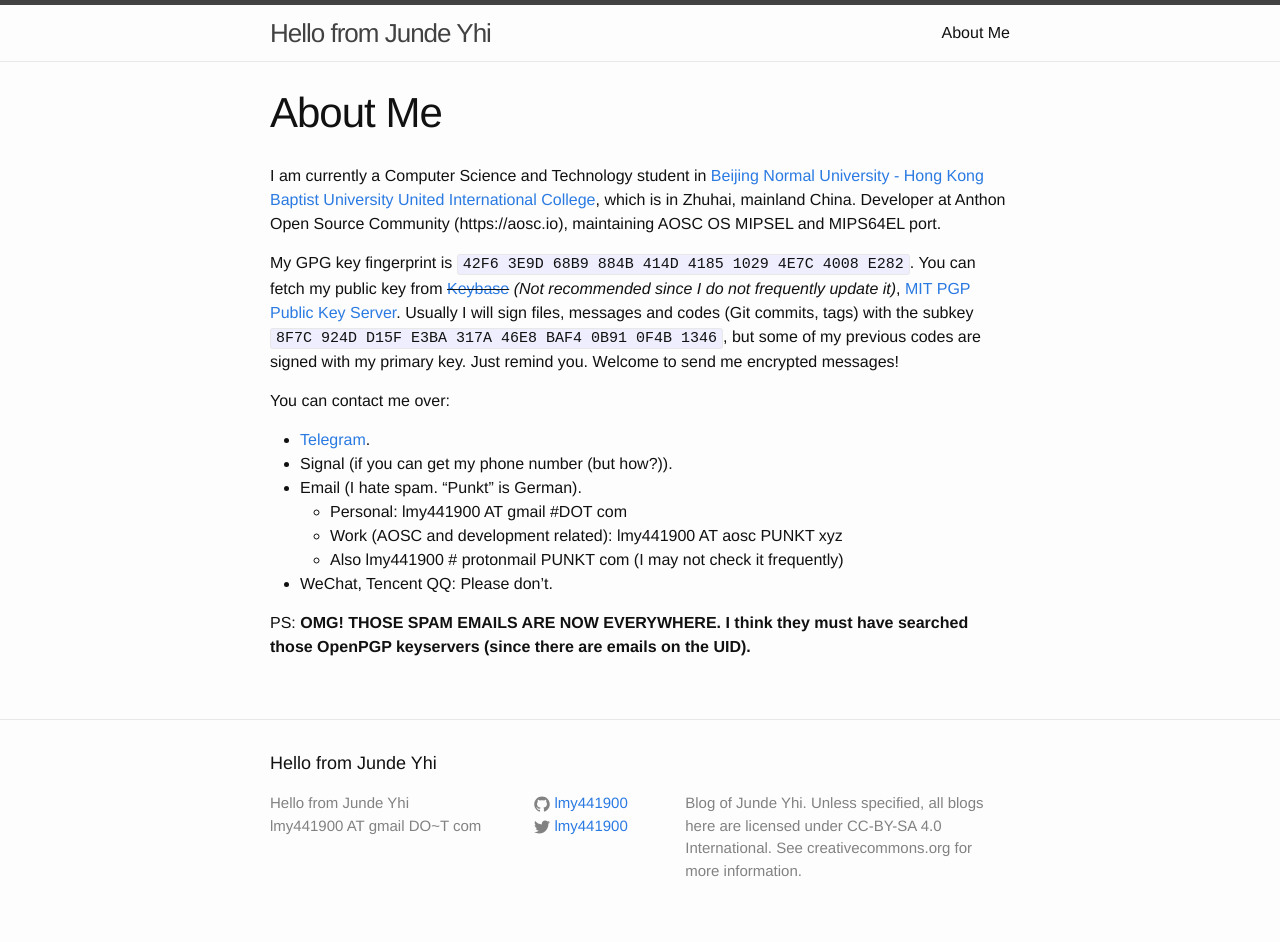
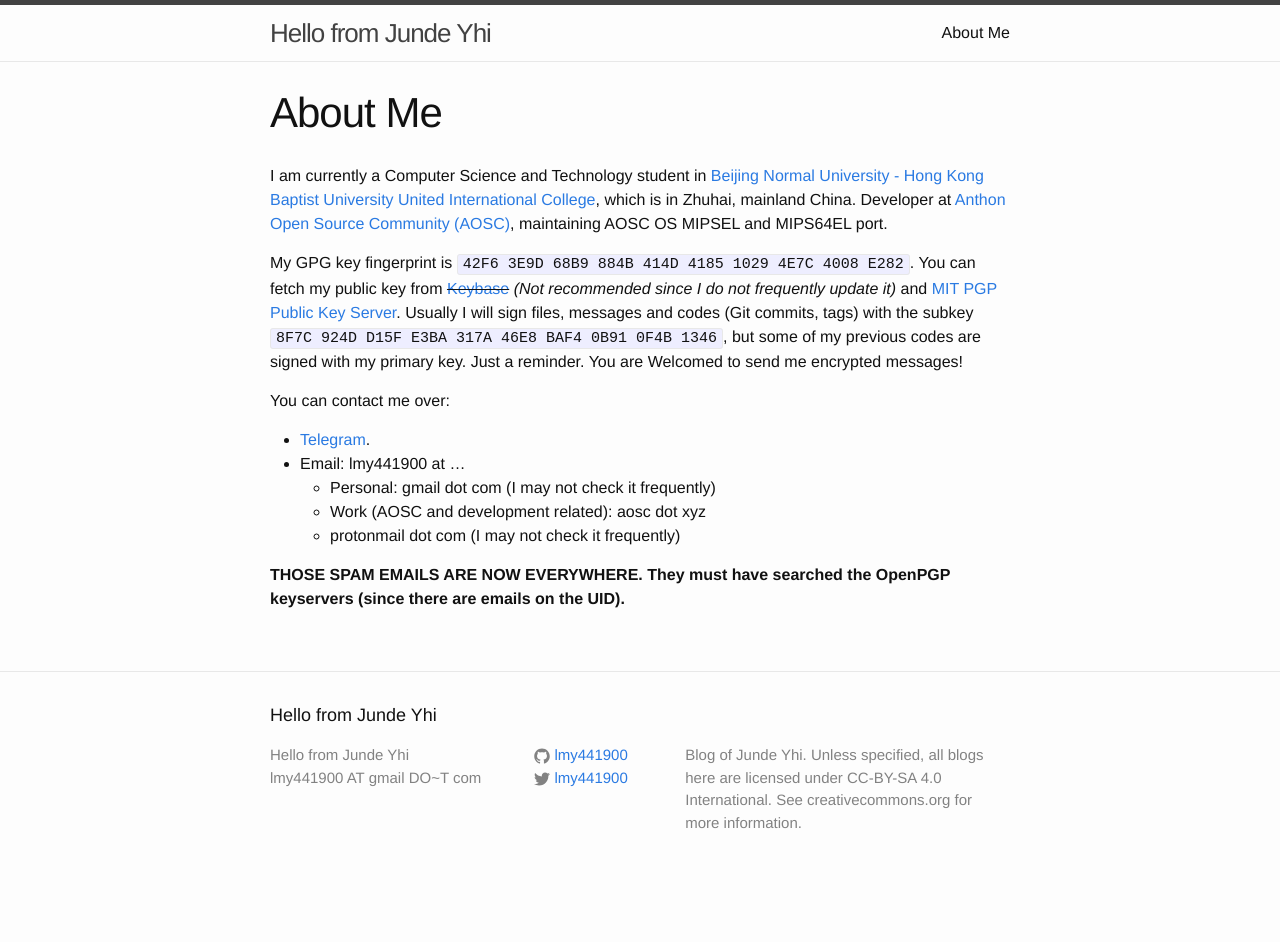
Before and after one commit to lmy441900/lmy441900.github.io, a Jekyll site: the page built from about.md, in a window 1280 px wide. Built offline with Jekyll 4.4.1, drawn with Linux system fonts in a browser that asks for light colours; after the commit the page ends 900 px from its top, so only the background shows below that.

Commit message:
about: fix urls, remove uselessness

```diff
--- a/about.md
+++ b/about.md
@@ -4,23 +4,22 @@
 permalink: /about/
 ---
 
-I am currently a Computer Science and Technology student in [Beijing Normal University - Hong Kong Baptist University United International College][uic], which is in Zhuhai, mainland China. Developer at Anthon Open Source Community (https://aosc.io), maintaining AOSC OS MIPSEL and MIPS64EL port.
+I am currently a Computer Science and Technology student in [Beijing Normal University - Hong Kong Baptist University United International College][uic], which is in Zhuhai, mainland China. Developer at [Anthon Open Source Community (AOSC)][aosc], maintaining AOSC OS MIPSEL and MIPS64EL port.
 
-My GPG key fingerprint is `42F6 3E9D 68B9 884B 414D  4185 1029 4E7C 4008 E282`. You can fetch my public key from ~~[Keybase][keybase]~~ _(Not recommended since I do not frequently update it)_, [MIT PGP Public Key Server][mit-pgp]. Usually I will sign files, messages and codes (Git commits, tags) with the subkey `8F7C 924D D15F E3BA 317A  46E8 BAF4 0B91 0F4B 1346`, but some of my previous codes are signed with my primary key. Just remind you. Welcome to send me encrypted messages!
+My GPG key fingerprint is `42F6 3E9D 68B9 884B 414D  4185 1029 4E7C 4008 E282`. You can fetch my public key from ~~[Keybase][keybase]~~ _(Not recommended since I do not frequently update it)_ and [MIT PGP Public Key Server][mit-pgp]. Usually I will sign files, messages and codes (Git commits, tags) with the subkey `8F7C 924D D15F E3BA 317A  46E8 BAF4 0B91 0F4B 1346`, but some of my previous codes are signed with my primary key. Just a reminder. You are Welcomed to send me encrypted messages!
 
 You can contact me over:
 
 - [Telegram][tg].
-- Signal (if you can get my phone number (but how?)).
-- Email (I hate spam. "Punkt" is German).
-  - Personal: lmy441900 AT gmail #DOT com
-  - Work (AOSC and development related): lmy441900 AT aosc PUNKT xyz
-  - Also lmy441900 # protonmail PUNKT com (I may not check it frequently)
-- WeChat, Tencent QQ: Please don't. <!-- You actually can get them from somewhere. -->
+- Email: lmy441900 at ...
+  - Personal: gmail dot com (I may not check it frequently)
+  - Work (AOSC and development related): aosc dot xyz
+  - protonmail dot com (I may not check it frequently)
 
-PS: **OMG! THOSE SPAM EMAILS ARE NOW EVERYWHERE. I think they must have searched those OpenPGP keyservers (since there are emails on the UID).**
+**THOSE SPAM EMAILS ARE NOW EVERYWHERE. They must have searched the OpenPGP keyservers (since there are emails on the UID).**
 
-[uic]:      http://uic.edu.hk
+[uic]:      https://uic.edu.hk
+[aosc]:     https://aosc.io
 [keybase]:  https://keybase.io/lmy441900
-[mit-pgp]:  http://pgp.mit.edu/pks/lookup?search=0x10294E7C4008E282
+[mit-pgp]:  https://pgp.mit.edu/pks/lookup?search=0x10294E7C4008E282
 [tg]:       https://t.me/lmy441900
```
